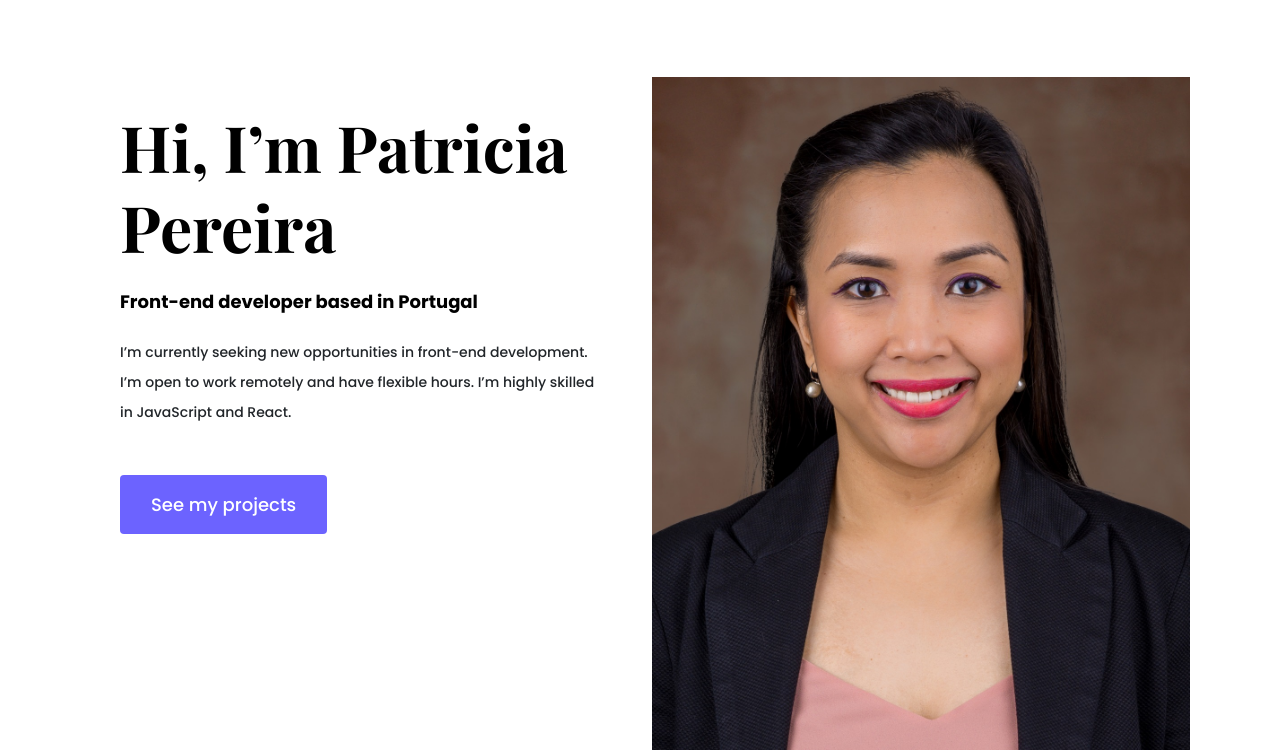
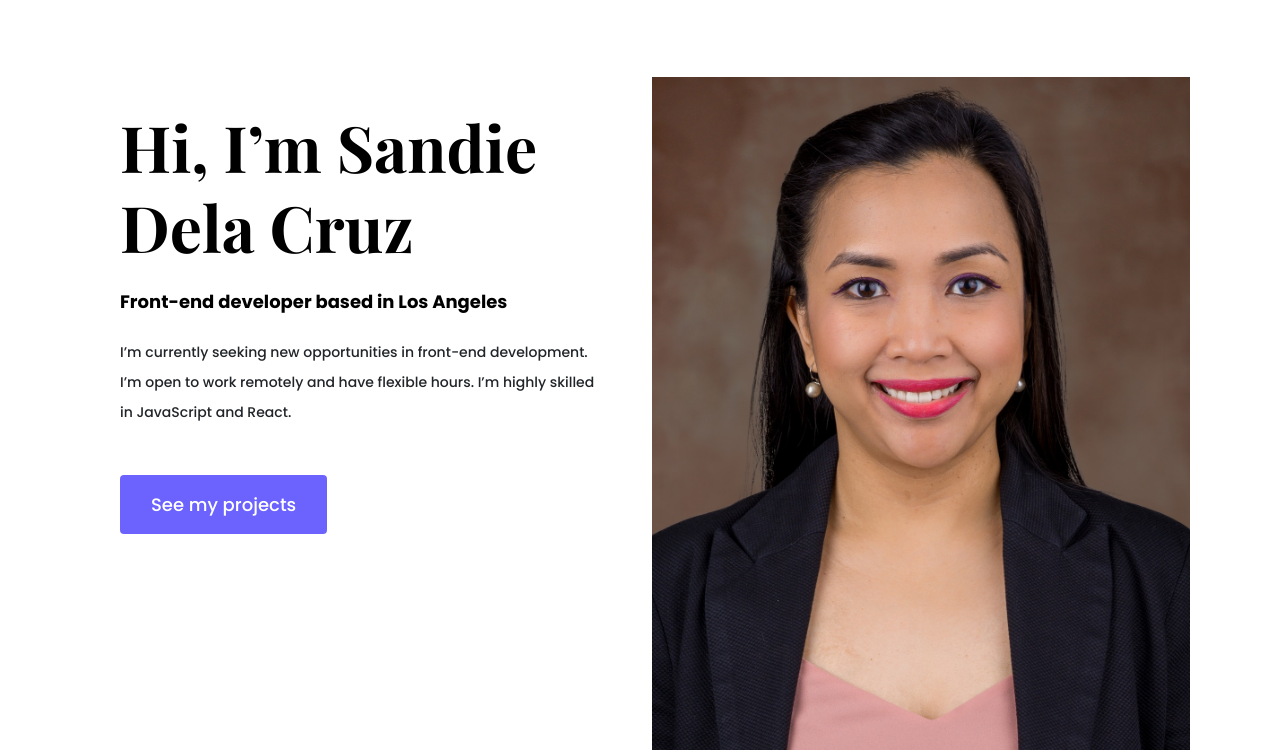
Before and after one commit to milk921139/seo, a plain HTML site: page about.html in a window 1280 px wide. Shown: the part 65-817 px from the top of the page. Drawn offline with nearby package versions, Linux system fonts and the light colour scheme.

Commit message:
Update about.html

```diff
--- a/about.html
+++ b/about.html
@@ -7,7 +7,7 @@
     <meta charset="UTF-8" />
     <meta http-equiv="X-UA-Compatible" content="IE=edge" />
     <meta name="viewport" content="width=device-width, initial-scale=1.0" />
-    <title>SheCodes Portfolio</title>
+    <title>Sandie Portfolio</title>
 
     <link
       href="https://cdn.jsdelivr.net/npm/bootstrap@5.0.0-beta2/dist/css/bootstrap.min.css"
@@ -67,8 +67,8 @@
       <div class="row">
         <div class="col-lg-6">
           <div class="content">
-            <h1 class="mb-4">Hi, I’m Patricia Pereira</h1>
-            <h2 class="mb-4">Front-end developer based in Portugal</h2>
+            <h1 class="mb-4">Hi, I’m Sandie Dela Cruz</h1>
+            <h2 class="mb-4">Front-end developer based in Los Angeles</h2>
             <p class="mb-5">
               I’m currently seeking new opportunities in front-end development.
               I’m open to work remotely and have flexible hours. I’m highly
```
